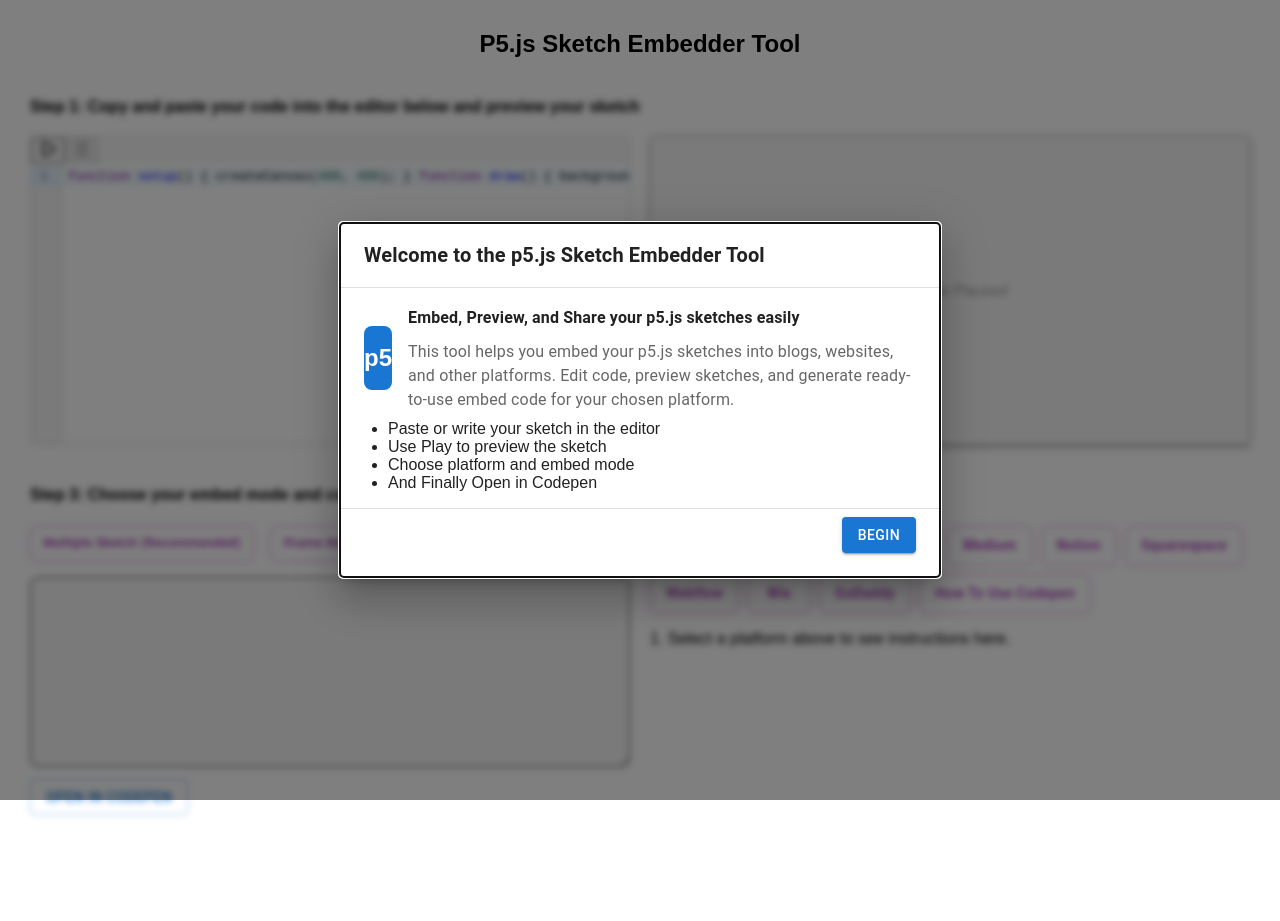
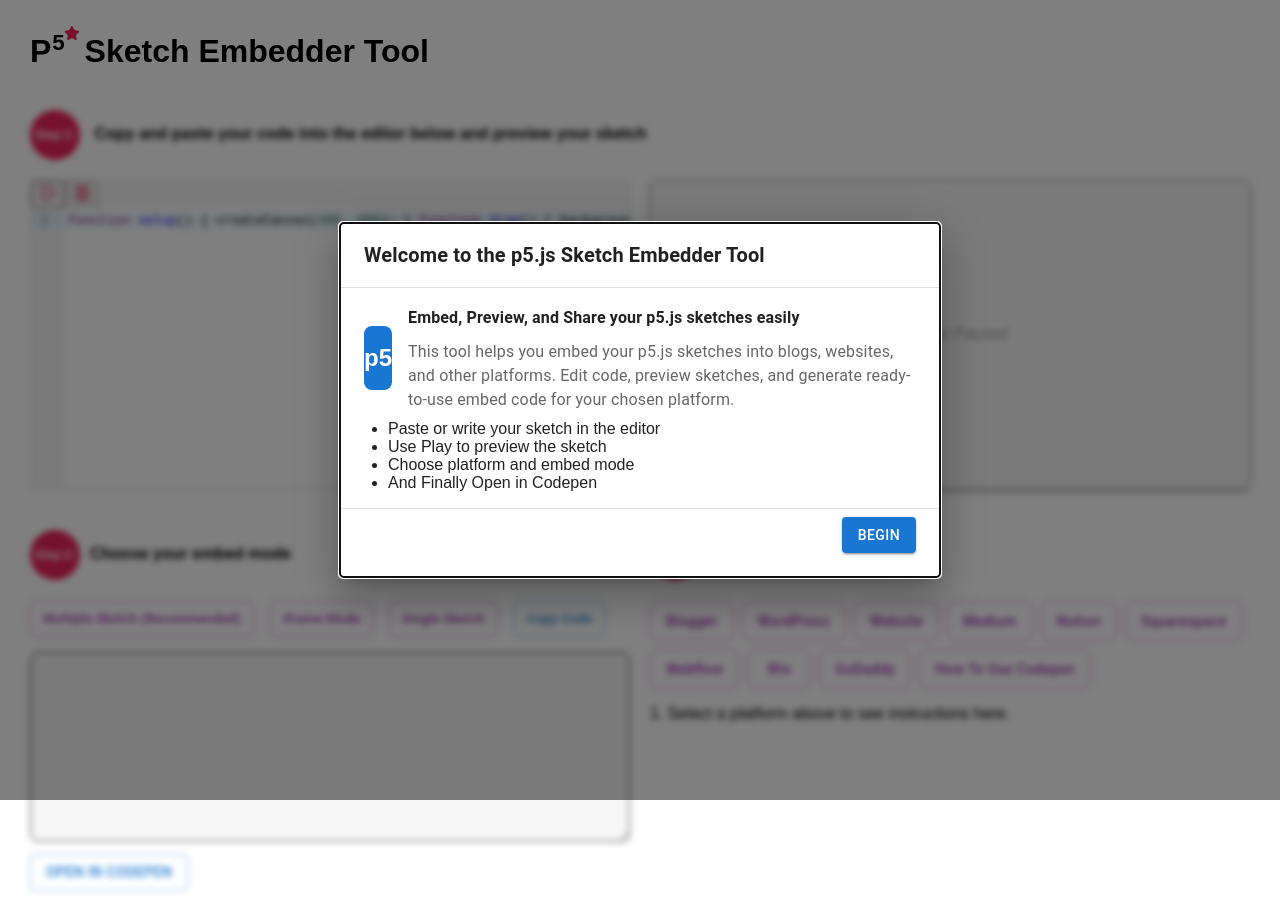
Before and after one commit to Nwakaego-Ego/Friendly_Sketch_Embeder, a React (Vite) app: page / in a window 1280 px wide. Before the commit the page ends 845 px from the top, so only its background shows below. Built offline with nearby package versions, Linux system fonts and the light colour scheme.

Commit message:
Make Read me and some UI adjustments

```diff
--- a/package.json
+++ b/package.json
@@ -17,7 +17,7 @@
     "@fontsource/roboto": "^5.2.6",
     "@fortawesome/fontawesome-svg-core": "^6.7.2",
     "@fortawesome/free-solid-svg-icons": "^6.7.2",
-    "@fortawesome/react-fontawesome": "^0.2.2",
+    "@fortawesome/react-fontawesome": "^0.2.6",
     "@mui/icons-material": "^7.1.2",
     "@mui/material": "^7.1.2",
     "@mui/styled-engine-sc": "^7.1.1",
--- a/src/App.css
+++ b/src/App.css
@@ -121,7 +121,7 @@ body {
 
 .project-title {
   margin: 0;
-  text-align: center;
+  /* text-align: center; */
   padding: 20px;
 }
 
@@ -135,3 +135,46 @@ body {
     grid-column: auto;
   }
 }
+
+.step {
+  display: inline-flex;
+  justify-content: center;
+  align-items: center;
+  width: 50px;
+  height: 50px;
+  border-radius: 50%;
+  background-color: #ed225d;
+  box-sizing: border-box;
+  vertical-align: middle;
+  font-size: 12px;
+  font-weight: bold;
+  text-align: center;
+  color: white;
+  margin-right: 10px;
+}
+
+.project-title {
+  font-family: sans-serif;
+  font-weight: bold;
+  font-size: 32px;
+}
+
+.p5 {
+  position: relative;
+  display: inline-block;
+}
+
+.sup-five {
+  font-size: 0.7em;
+  vertical-align: super;
+  margin-left: 1px;
+  margin-right: 2px;
+}
+
+.star {
+  font-size: 14px;
+  color: #ed225d;
+  position: absolute;
+  top: -0.3em;
+  right: -0.9em;
+}
--- a/src/App.jsx
+++ b/src/App.jsx
@@ -8,6 +8,8 @@ import EmbedPlatformSelector from "./Components/EmbedCodeButtonsPanel/EmbedPlatf
 import EmbedCodeBox from "./Components/EmbedCodeButtonsPanel/EmbedCodeBox";
 import DarkModeEditableControls from "./Components/EmbedOptionsPanel/DarkModeEditableControls";
 import WelcomeModal from "./Components/Modals/WelcomeModal";
+import { FontAwesomeIcon } from "@fortawesome/react-fontawesome";
+import { faStar } from "@fortawesome/free-solid-svg-icons";
 
 import {
   generateInstanceEmbed,
@@ -64,7 +66,13 @@ function App() {
 
   return (
     <div>
-      <h2 className="project-title">P5.js Sketch Embedder Tool</h2>
+      <h2 className="project-title">
+        <span className="p5">
+          P<span className="sup-five">5</span>
+          <FontAwesomeIcon icon={faStar} className="star" />
+        </span>
+        &nbsp; <span>Sketch Embedder Tool</span>
+      </h2>
 
       <ThemeProvider theme={muiTheme}>
         <div className={`app-theme ${isModalOpen ? "app-blurred" : ""}`}>
@@ -76,8 +84,11 @@ function App() {
           <div className="app-container">
             <div className="editor-preview-row">
               <h4 className="step-1">
-                Step 1: Copy and paste your code into the editor below and
-                preview your sketch
+                <span className="step">Step 1:</span>{" "}
+                <span className="step-guide">
+                  Copy and paste your code into the editor below and preview
+                  your sketch
+                </span>
               </h4>
               <div>
                 <Editor
@@ -107,19 +118,6 @@ function App() {
                 setSelectedPlatform={setSelectedPlatform}
               />
             </div>
-
-            {/* <div className="preview-column"> */}
-            {/* <Preview code={code} shouldRun={shouldRun} /> */}
-
-            {/* <EmbedPlatformSelector /> */}
-
-            {/* <EmbedPlatformSelector
-              embedMode={embedMode}
-              setEmbedMode={setEmbedMode}
-              selectedPlatform={selectedPlatform}
-              setSelectedPlatform={setSelectedPlatform}
-            /> */}
-            {/* </div> */}
           </div>
         </div>
       </ThemeProvider>
--- a/src/Components/EditorPreviewPanel/Editor.css
+++ b/src/Components/EditorPreviewPanel/Editor.css
@@ -11,3 +11,8 @@
   border-radius: 4px;
   overflow: hidden;
 }
+
+.play-btn,
+.pause-btn {
+  color: #ed225d;
+}
--- a/src/Components/EmbedCodeButtonsPanel/EmbedCodeBox.jsx
+++ b/src/Components/EmbedCodeButtonsPanel/EmbedCodeBox.jsx
@@ -51,7 +51,9 @@ export default function EmbedCodeBox({
 
   return (
     <div>
-      <h4>Step 3: Choose your embed mode and copy code</h4>
+      <h4>
+        <span className="step">Step 2: </span>Choose your embed mode
+      </h4>
       <ModeButtonsGroup
         embedMode={embedMode}
         setEmbedMode={setEmbedMode}
--- a/src/Components/EmbedCodeButtonsPanel/EmbedPlatfromSelector.jsx
+++ b/src/Components/EmbedCodeButtonsPanel/EmbedPlatfromSelector.jsx
@@ -22,7 +22,10 @@ export default function EmbedPlatformSelector({
 }) {
   return (
     <div>
-      <h4>Step 2: Choose your platform</h4>
+      <h4>
+        {" "}
+        <span className="step">Step 3:</span> Choose your platform
+      </h4>
 
       <Grid
         container
--- a/src/Components/EmbedCodeButtonsPanel/PlatformInstructionDisplay.jsx
+++ b/src/Components/EmbedCodeButtonsPanel/PlatformInstructionDisplay.jsx
@@ -71,7 +71,7 @@ const platformInstructions = {
     "Click the 'Open in CodePen' button above.",
     "Save to get the codepen link.",
     "Click 'embed' ",
-    "On the code panel by your right, where you have <<<<<<Span `see the pen` ...copy the link .e.g https://codepen.io/Nwakaego/pen/qEOJLra  and use in any platform of your choice",
+    "On the code panel by your right, where you have <<<<<<Span `see the pen`>>>>>>> ...copy the link .e.g https://codepen.io/Nwakaego/pen/qEOJLra  and use in any platform of your choice",
   ],
 };
 
```
Also changed, not shown: 2 other files (tests, documents, lock files or other folders).
